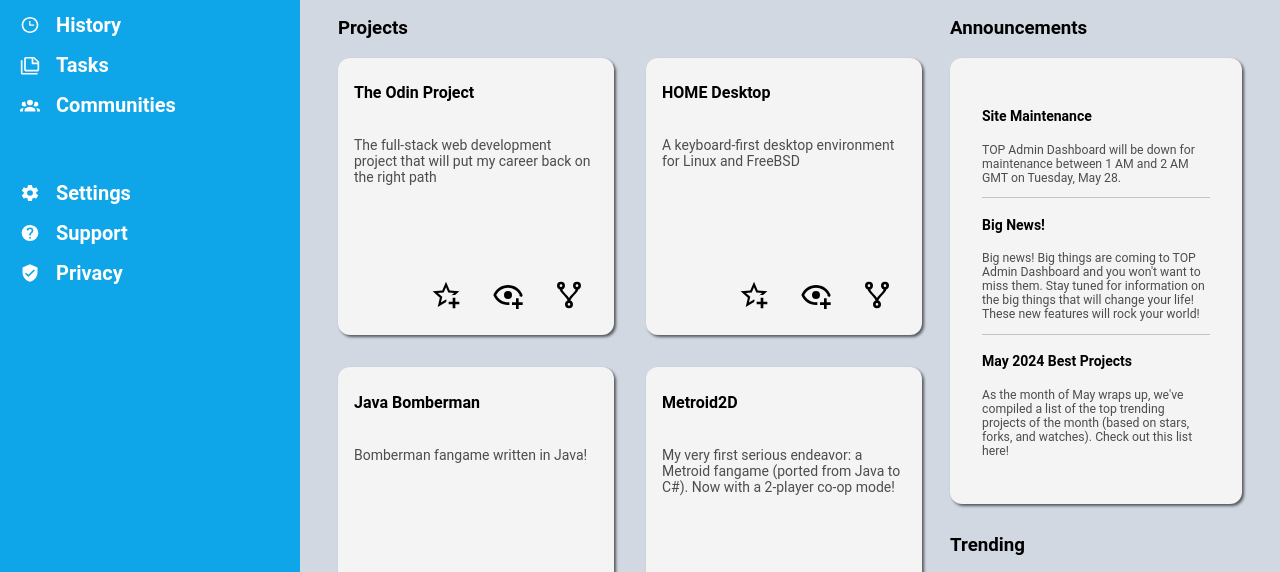
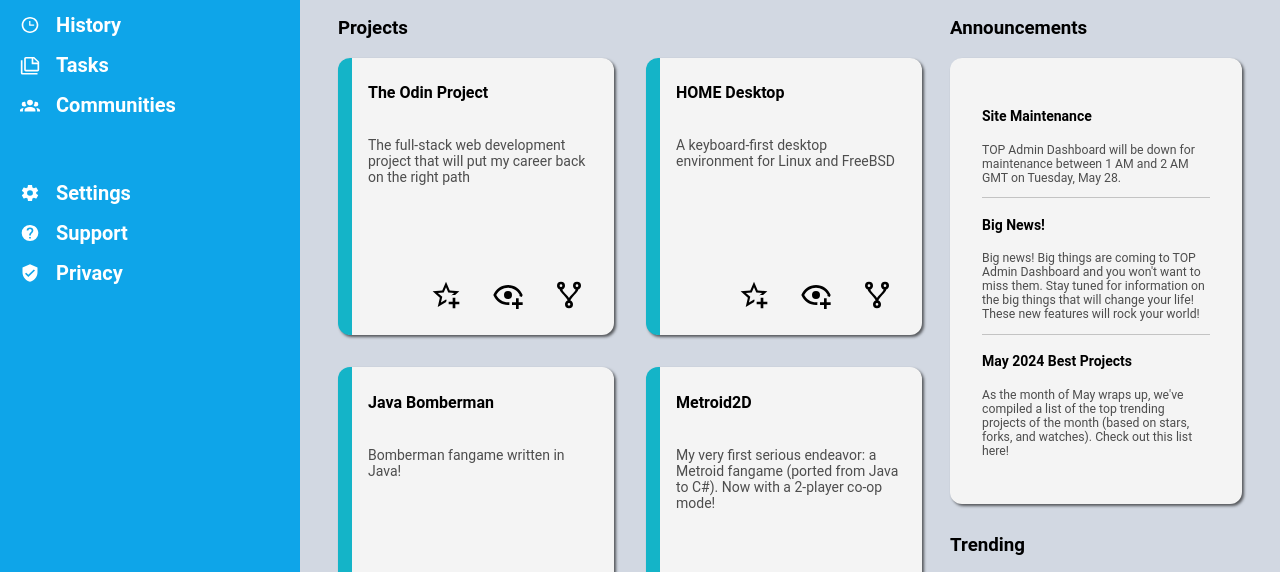
Before and after one commit to METROIDHunter9000/admin-dashboard, a plain HTML site: page index.html in a window 1280 px wide. Shown: the part 195-767 px from the top of the page. Drawn offline with Linux system fonts and the light colour scheme.

Commit message:
add color stripe to project cards

```diff
--- a/css/index.css
+++ b/css/index.css
@@ -214,6 +214,7 @@
   height: 30ch;
   display: grid;
   grid-template-rows: min-content 1fr min-content;
+  border-left: 14px solid rgb(20, 180, 200);
 }
 
 .project_card_buttons {
```
